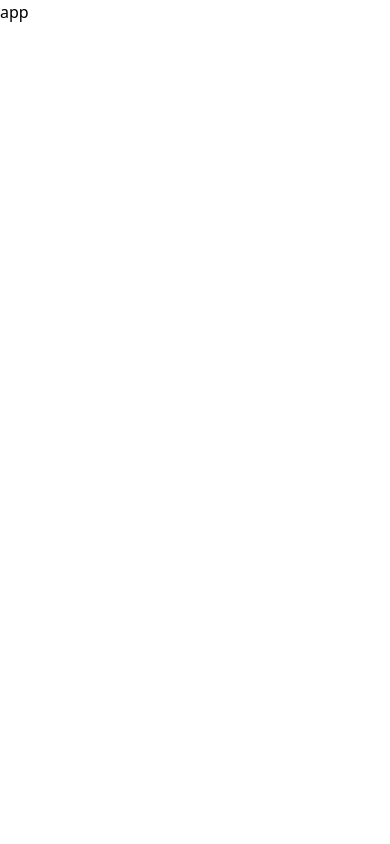
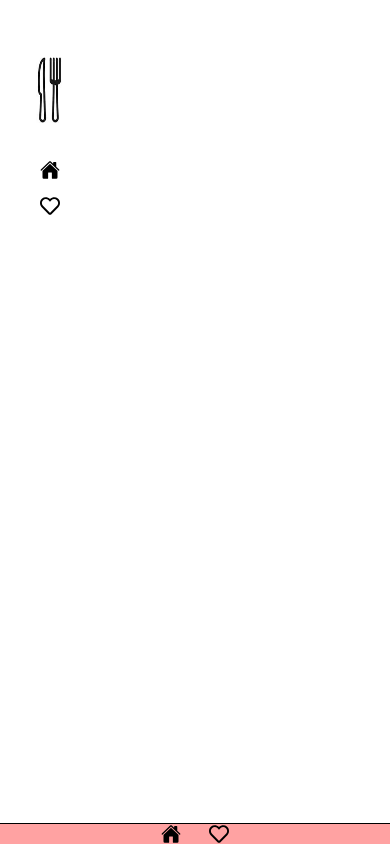
Before and after one commit to saritadipa34/react-recipe-finder-app, a React (Vite) app: page / in a window 390 px wide. Built offline with nearby package versions, Linux system fonts and the light colour scheme.

Commit message:
Partially done with Sidebar

```diff
--- a/src/App.jsx
+++ b/src/App.jsx
@@ -1,9 +1,9 @@
-
+import Sidebar from "./components/SideBar";
 
 const App=()=>{
   return(
     <div>
-      app
+      <Sidebar />
     </div>
   )
 }
--- /dev/null
+++ b/src/components/Sidebar.jsx
@@ -0,0 +1,52 @@
+
+import { IoHome } from "react-icons/io5";
+import { FaRegHeart } from "react-icons/fa";
+
+
+const Sidebar=()=>{
+    return(
+        <div>
+            <DesktopSidebar />
+        <MobileSidebar />
+        </div>
+    )
+}
+export default Sidebar;
+
+const DesktopSidebar=()=>{
+    return(
+        <div className="min-h-screen w-[100px] sm:flex flex-col gap-5 md:w-[230px] pt-[20px] sm:pt-[10px] md:px-[30px] px-[10px] sm:border-r  md:border-r ">
+            <div className=" sticky left-0 top-10 w-full">
+                <div className="w-full">
+                <img className="h-[120px] w-full  hidden md:block " src="/desktoplogo.png" alt="logo1" />
+                <img className="z-1 h-[100px] mb-[20px] block md:hidden " src="/mobilelogo.jpeg" alt="logo2" />
+                </div>
+
+                <div className="flex flex-col gap-4 lg:block">
+                <div className=" flex flex-col gap-2 md:flex-row  items-center font-bold ">
+                <IoHome size={"20px"}/>
+                <h1 className="hidden md:block">Home</h1>
+            </div>
+
+            <div className="flex flex-col md:flex-row items-center gap-2 font-bold text-[15px]">
+            <FaRegHeart size={"20px"}/>
+            <h1 className="hidden md:block">Favorites</h1>
+        </div>
+        </div>
+
+       </div>
+        </div>
+    )
+}
+
+
+const MobileSidebar=()=>{
+    return(
+        <div className="  bg-red-300  border-t fixed left-0 right-0 bottom-0 block z-10 sm:hidden">
+        <div className="flex gap-7 justify-center">
+                <IoHome size={"20px"}/>
+                <FaRegHeart size={"20px"}/>
+                </div>
+        </div>
+    )
+}
```
Also changed, not shown: public/desktoplogo.png (renamed from public/logo.png), public/mobilelogo.jpeg (added).
